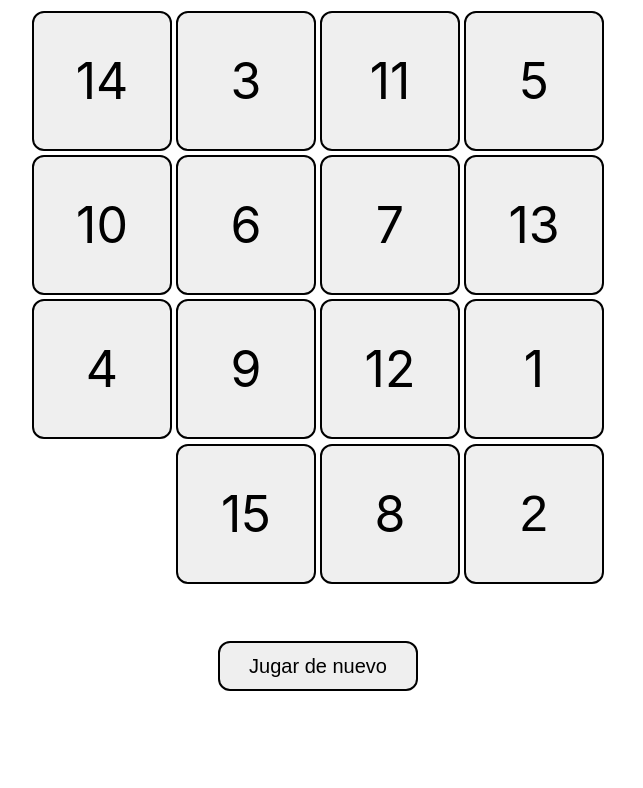
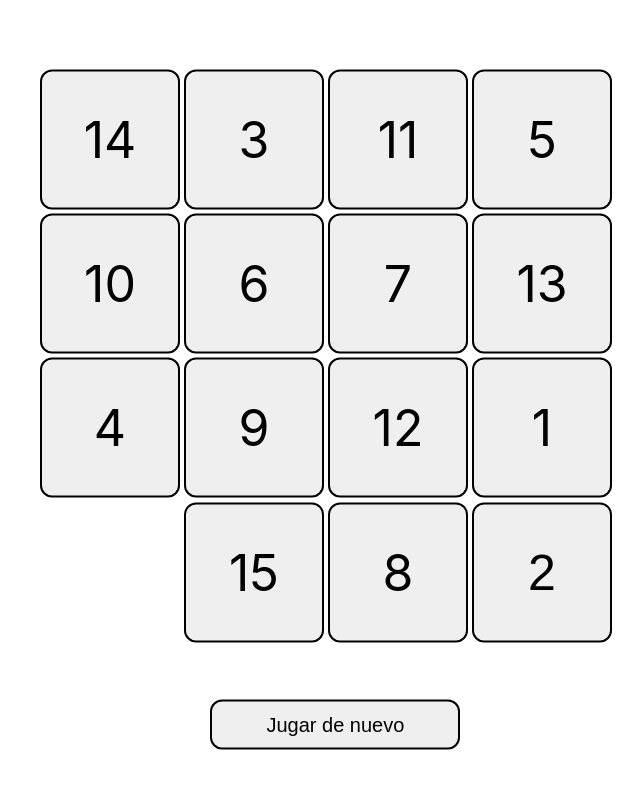
Before and after one commit to cmarrufo97/15puzzle-js, a plain HTML site: page index.html in a window 1280 px wide. Shown: the whole page, without its empty margins (322-965 px from the left). Drawn offline with Linux system fonts and the light colour scheme.

Commit message:
Correcion de errores

```diff
--- a/css/estilo.css
+++ b/css/estilo.css
@@ -1,3 +1,10 @@
+body {
+    position: absolute;
+    left: 50%;
+    top: 50%;
+    transform: translate(-50%,-50%);
+}
+
 .boton {
     width: 140px;
     height: 140px;
@@ -18,25 +25,10 @@
     border-style: solid;
 }
 
-/* .btn-resolver {
-    width: 150px;
-    height: 50px;
-    font-size: 20px;
-    font-family: Arial, Helvetica, sans-serif;
-    border-radius: 12px;
-    border-style: solid;
-} */
-
-/* .btn-mezclar {
-    width: 150px;
-    height: 50px;
-    font-size: 20px;
-    font-family: Arial, Helvetica, sans-serif;
-    border-radius: 12px;
-} */
-
 .btn-reiniciar {
-    width: 200px;
+    width: 250px;
+    margin-left: 30%;
+    margin-right: 30%;
     height: 50px;
     font-size: 20px;
     font-family: Arial, Helvetica, sans-serif;
--- a/index.html
+++ b/index.html
@@ -9,7 +9,6 @@
     <link rel="stylesheet" href="./css/estilo.css">
 </head>
 <body>
-    <center>
         <table>
             <tr>
                 <th><button id="1" class="boton">1</button></th>
@@ -38,6 +37,5 @@
         </table>
         <br><br><br>
         <button onclick="reiniciar()" class="btn-reiniciar">Jugar de nuevo</button>
-    </center>
 </body>
 </html>
```
